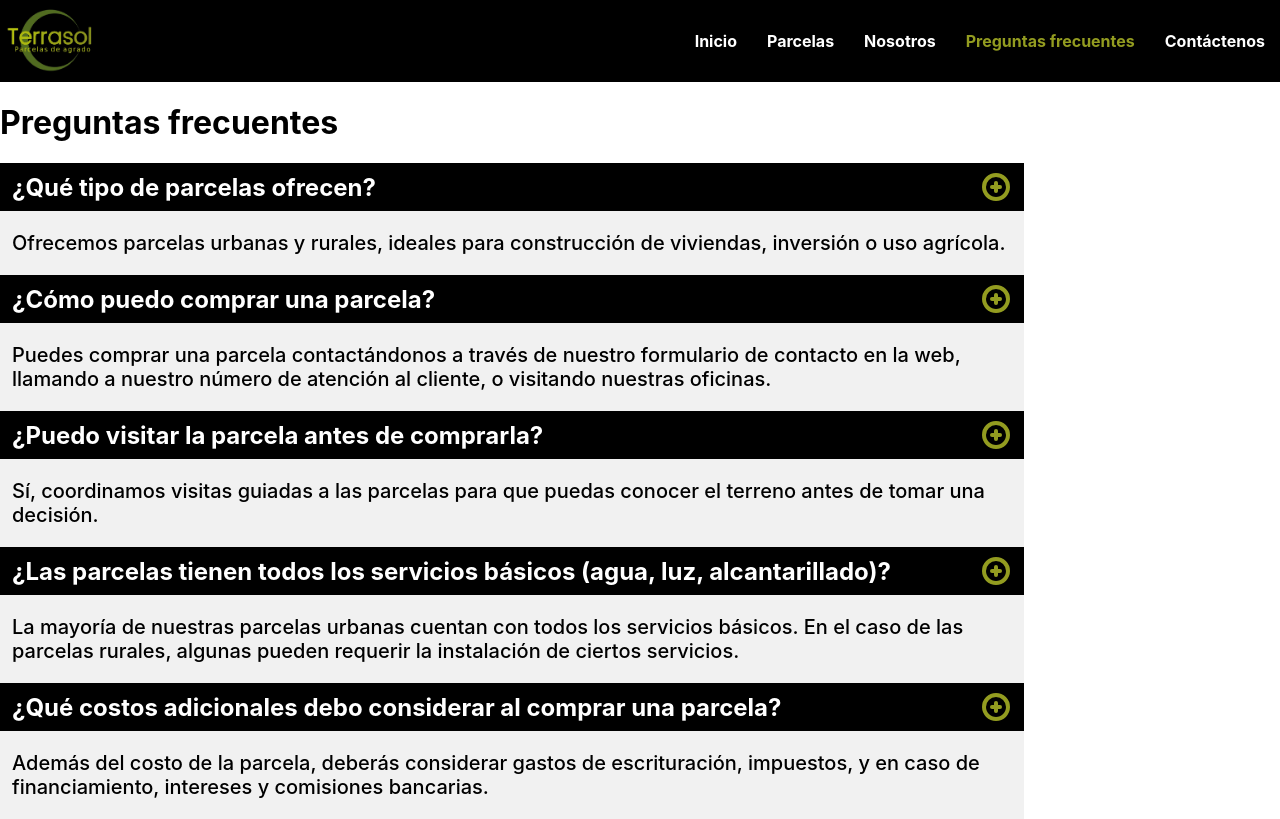
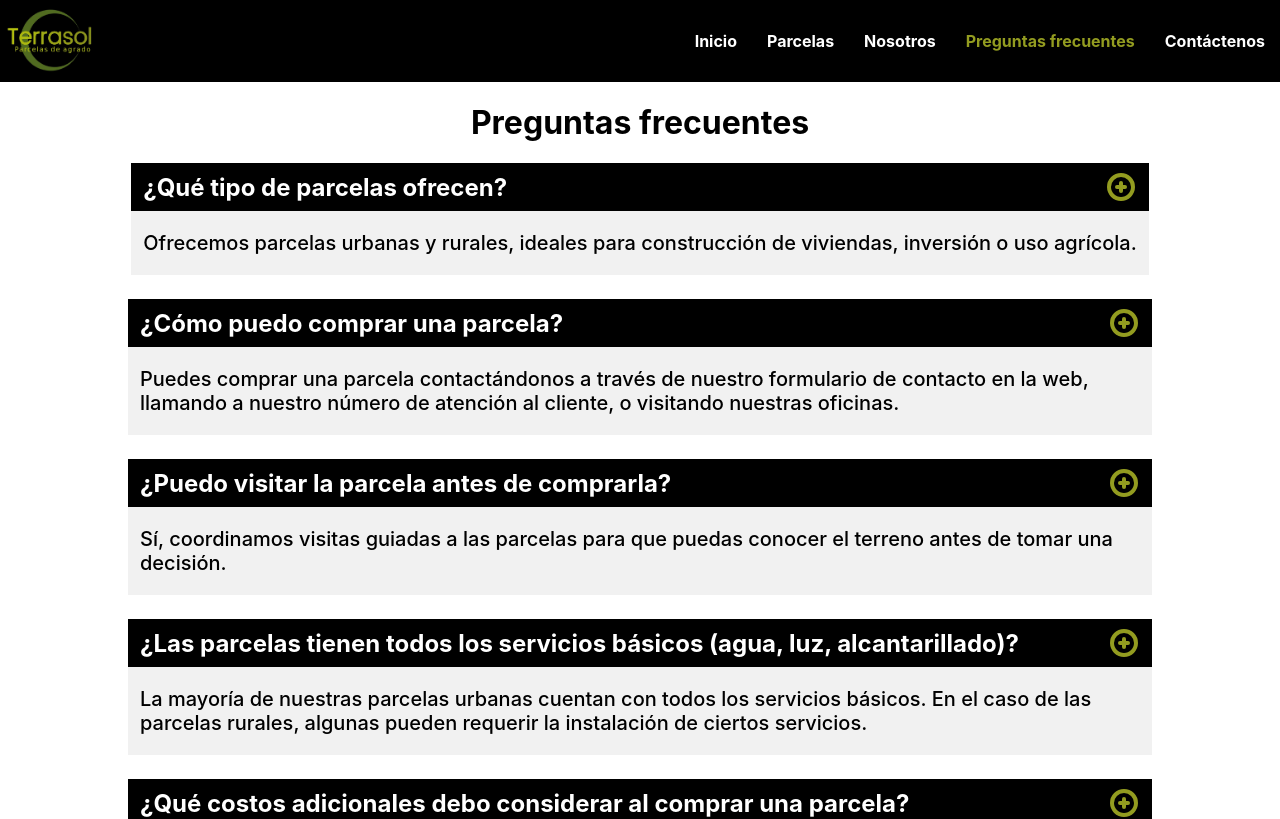
Before and after one commit to Matidmartinez/TerraSol-Front, a React (Create React App) app: page /preguntas-frecuentes in a window 1280 px wide. Shown: the top 819 px of the page. Built offline with nearby package versions, Linux system fonts and the light colour scheme; no server answers.

Commit message:
Se agregan estilos al FAQ page

```diff
--- a/src/pages/FAQ.js
+++ b/src/pages/FAQ.js
@@ -1,5 +1,6 @@
 import React from 'react'
 import { FAQCard } from '../componentes/FAQCard'
+import '../styles/FAQ.css'
 
 const QAs = [
   {
@@ -50,10 +51,10 @@ export const FAQ = () => {
     <main>
         <h1>Preguntas frecuentes</h1>
 
-        <section>
+        <section className='FAQSection'>
           {
             QAs.map((qa) => (
-              <FAQCard id={qa.id} question={qa.question} answer={qa.answer}/>
+              <FAQCard id={qa.id} question={qa.question} answer={qa.answer} />
             ))
           }
         </section>
--- /dev/null
+++ b/src/styles/FAQ.css
@@ -0,0 +1,14 @@
+main {
+    width: 100%;
+    display: flex;
+    flex-direction: column;
+    align-items: center;
+}
+
+.FAQSection {
+    max-width: 100%;
+    display: flex;
+    flex-direction: column;
+    align-items: center;
+    gap: 24px;
+}
```
